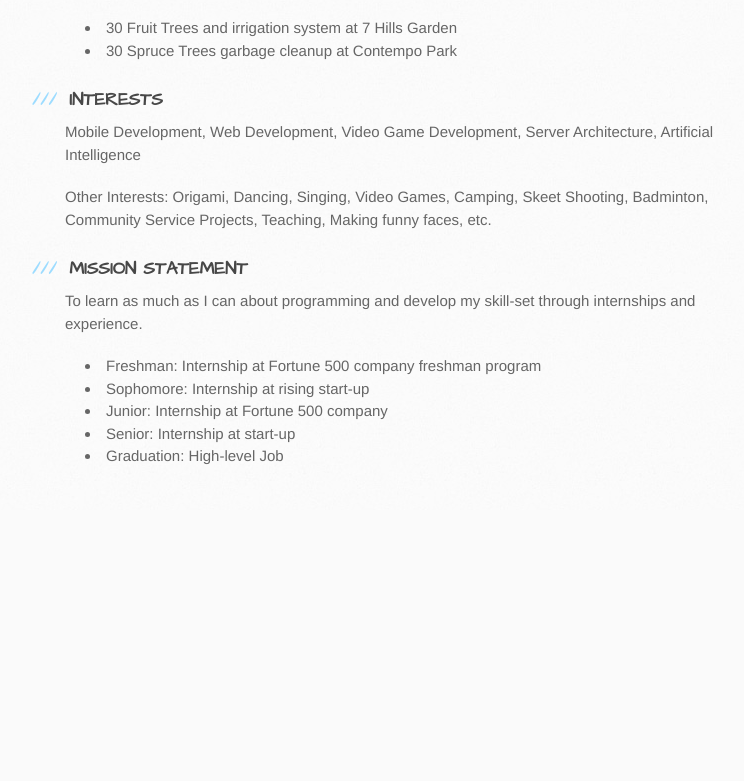
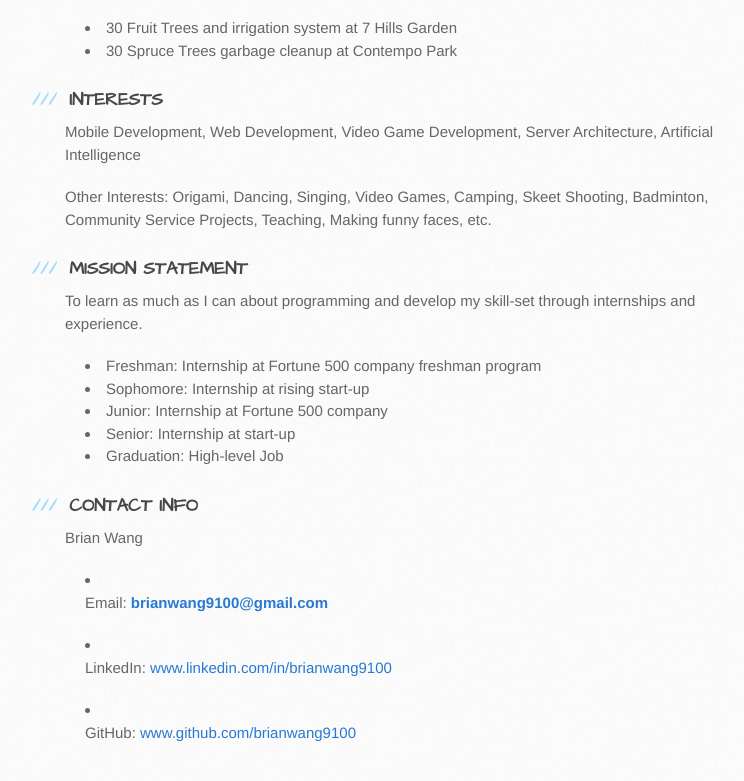
Before and after one commit to brianwang9100/Biography, a plain HTML site: page index.html in a window 1280 px wide. Shown: the part 1079-1860 px from the top of the page, without its empty margins (105-849 px from the left). Before the commit the page ends 1589 px from the top, so only its background shows below. Drawn offline with Linux system fonts and the light colour scheme.

```diff
--- a/index.html
+++ b/index.html
@@ -83,6 +83,17 @@ Lead Project Organizer (Union City Government)</p>
 <li>Senior: Internship at start-up</li>
 <li>Graduation: High-level Job</li>
 </ul>
+
+<h3>
+<a name="contact-info" class="anchor" href="#contact-info"><span class="octicon octicon-link"></span></a>CONTACT INFO</h3>
+
+<p>Brian Wang</p>
+
+<ul>
+<li><p>Email: <a href="mailto:brianwang9100@gmail.com"><strong>brianwang9100@gmail.com</strong></a></p></li>
+<li><p>LinkedIn: <strong><a href="http://www.linkedin.com/in/brianwang9100">www.linkedin.com/in/brianwang9100</a></strong></p></li>
+<li><p>GitHub: <strong><a href="http://www.github.com/brianwang9100">www.github.com/brianwang9100</a></strong></p></li>
+</ul>
         </section>
 
         <aside id="sidebar">
```
Also changed, not shown: params.json (+1 -1 lines).
